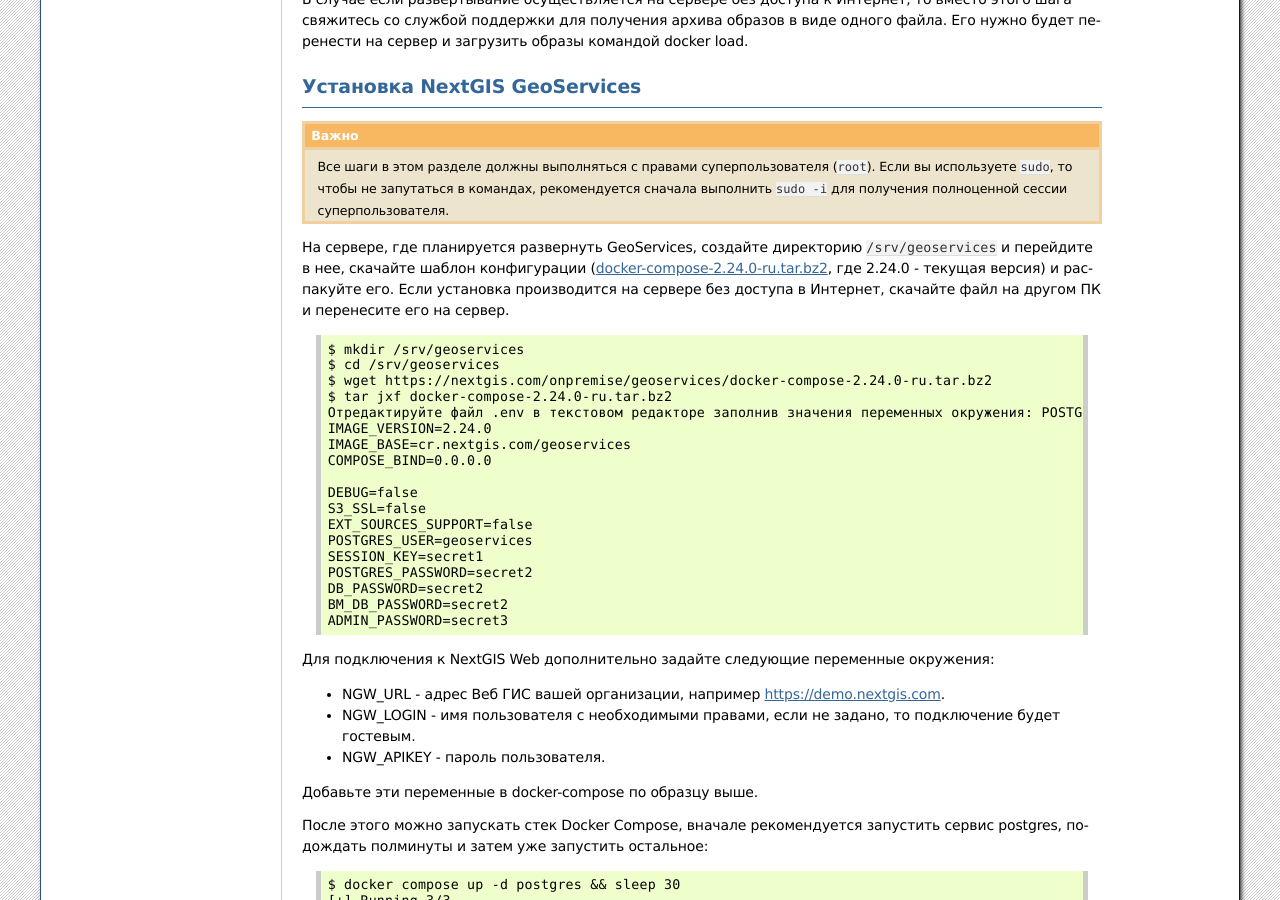
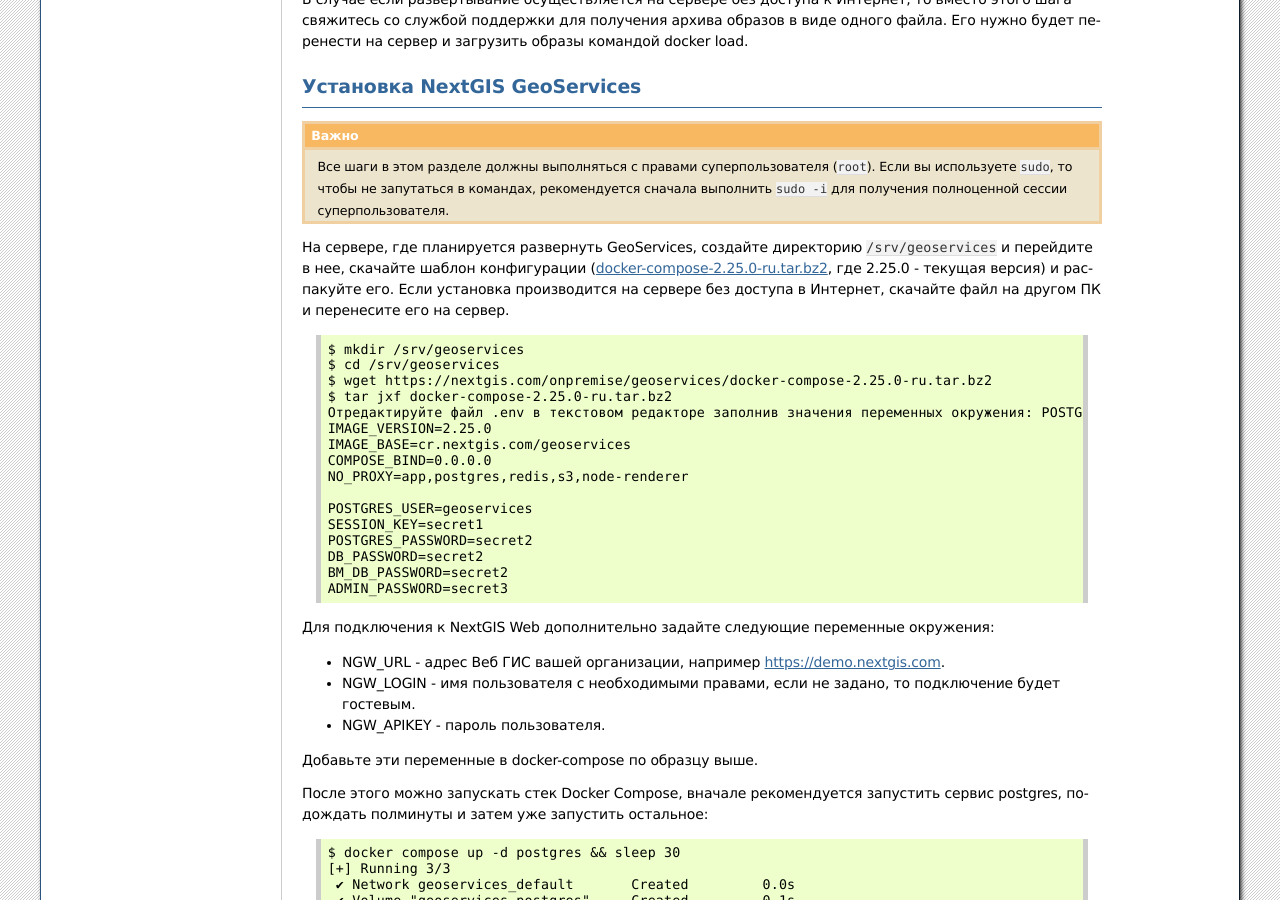
Before and after one commit to nextgis/docs_geoserv_prem, a Sphinx documentation site: the page built from source/admin.rst, in a window 1280 px wide and 900 px high, scrolled down 918 px. Built offline with Sphinx 7.4.7, drawn with Linux system fonts in a browser that asks for light colours; formulas are drawn with MathJax 3.

```diff
--- a/source/admin.rst
+++ b/source/admin.rst
@@ -45,22 +45,20 @@ NextGIS GeoServices использует одну точку подключен
 
 .. important:: Все шаги в этом разделе должны выполняться с правами    суперпользователя (``root``). Если вы используете ``sudo``, то чтобы    не запутаться в командах, рекомендуется сначала выполнить ``sudo -i``    для получения полноценной сессии суперпользователя.
 
-На сервере, где планируется развернуть GeoServices, создайте директорию ``/srv/geoservices`` и перейдите в нее, скачайте шаблон конфигурации (`docker-compose-2.24.0-ru.tar.bz2 <https://nextgis.com/onpremise/geoservices/docker-compose-2.24.0-ru.tar.bz2>`_, где 2.24.0 - текущая версия) и распакуйте его. Если установка производится на сервере без доступа в Интернет, скачайте файл на другом ПК и перенесите его на сервер.
+На сервере, где планируется развернуть GeoServices, создайте директорию ``/srv/geoservices`` и перейдите в нее, скачайте шаблон конфигурации (`docker-compose-2.25.0-ru.tar.bz2 <https://nextgis.com/onpremise/geoservices/docker-compose-2.25.0-ru.tar.bz2>`_, где 2.25.0 - текущая версия) и распакуйте его. Если установка производится на сервере без доступа в Интернет, скачайте файл на другом ПК и перенесите его на сервер.
 
 .. code-block::
 
 	$ mkdir /srv/geoservices
 	$ cd /srv/geoservices
-	$ wget https://nextgis.com/onpremise/geoservices/docker-compose-2.24.0-ru.tar.bz2
-	$ tar jxf docker-compose-2.24.0-ru.tar.bz2
+	$ wget https://nextgis.com/onpremise/geoservices/docker-compose-2.25.0-ru.tar.bz2
+	$ tar jxf docker-compose-2.25.0-ru.tar.bz2
 	Отредактируйте файл .env в текстовом редакторе заполнив значения переменных окружения: POSTGRES_PASSWORD, DB_PASSWORD, BM_DB_PASSWORD (должны иметь одинаковые значения), ADMIN_PASSWORD и SESSION_KEY. В итоге должно получится приблизительно следующее:
-	IMAGE_VERSION=2.24.0
+	IMAGE_VERSION=2.25.0
 	IMAGE_BASE=cr.nextgis.com/geoservices
 	COMPOSE_BIND=0.0.0.0
+	NO_PROXY=app,postgres,redis,s3,node-renderer
 
-	DEBUG=false
-	S3_SSL=false
-	EXT_SOURCES_SUPPORT=false
 	POSTGRES_USER=geoservices
 	SESSION_KEY=secret1
 	POSTGRES_PASSWORD=secret2
--- a/source/upgrade.rst
+++ b/source/upgrade.rst
@@ -87,7 +87,7 @@
 Дополнительных действий не требуется, действуйте по описанному выше алгоритму.
 
 
-Обновление до версии 2.24.x с версии 2.22.x
+Обновление до версии 2.25.x с версии 2.22.x
 -------------------------------------------
 
 Если вы настраивали сервер OAuth с GeoServices, поменяйте путь в Redirect URI с ``/oauth2/callback`` на ``/oauth``.
```
Also changed, not shown: source/changelog.rst (+7 -1 lines).
